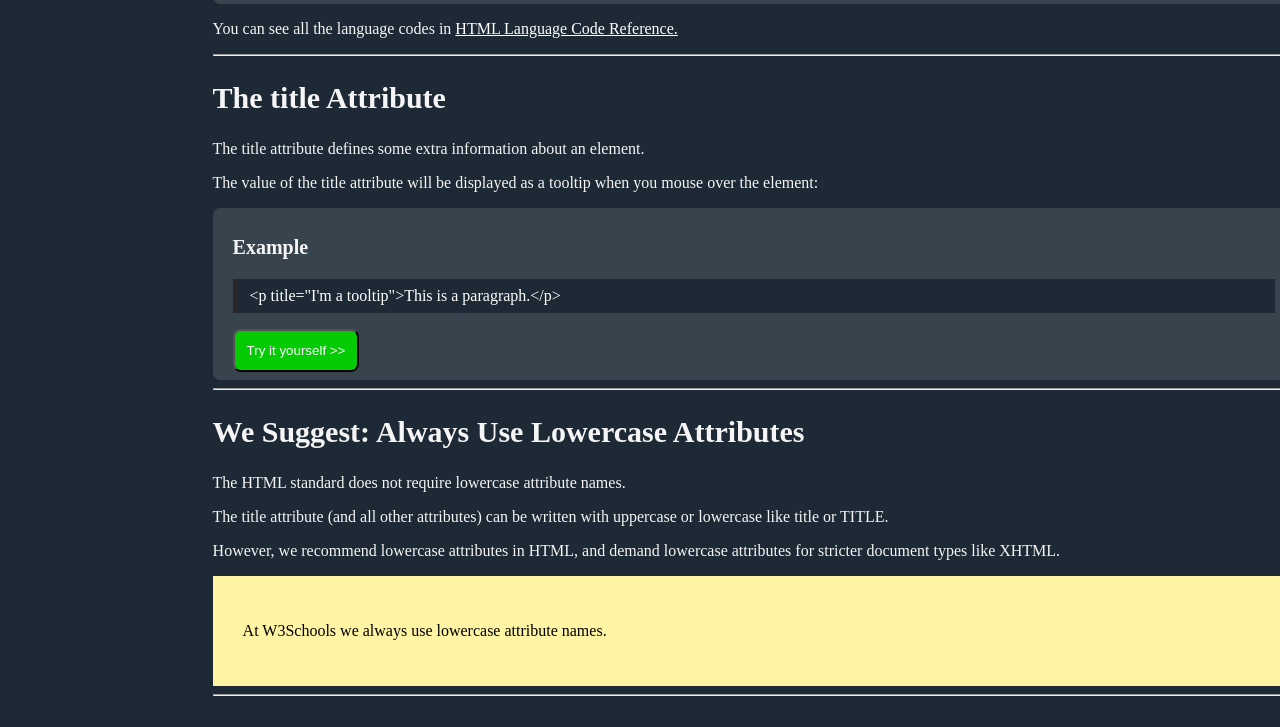
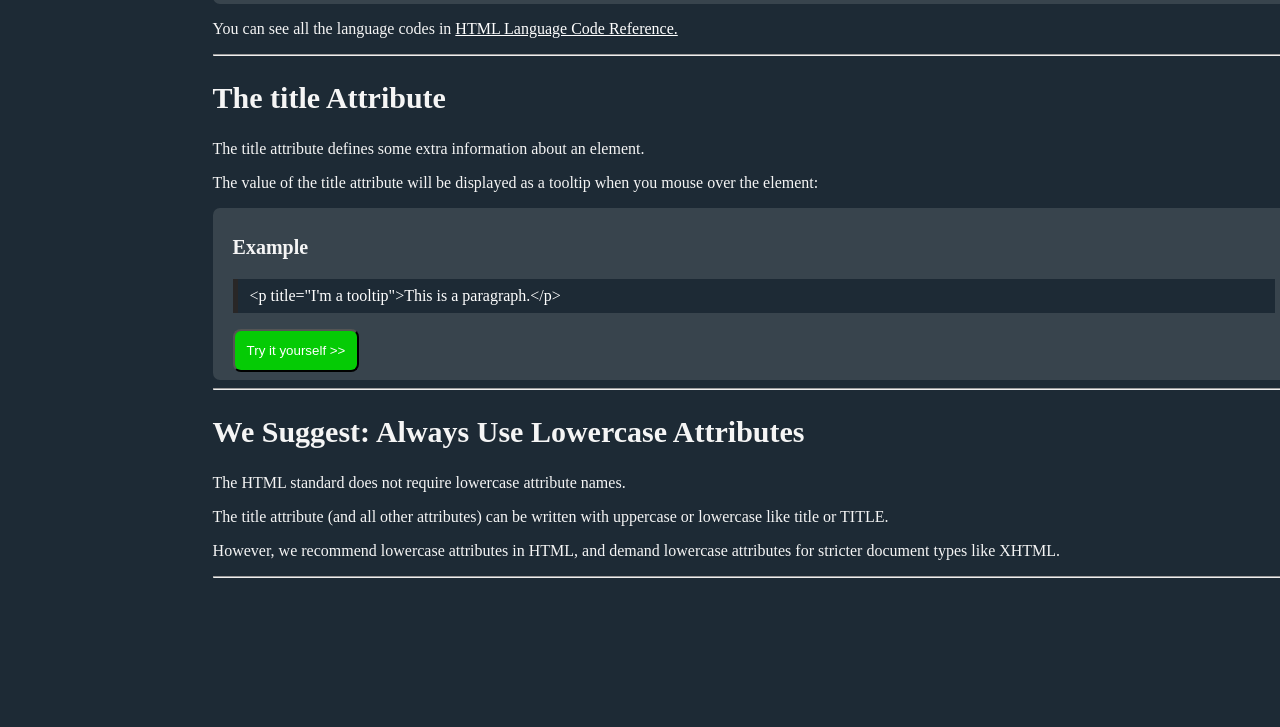
Before and after one commit to Aashiq-Edadavalapati/HTML, a plain HTML site: page HTML Tutorial/attributes.html in a window 1280 px wide. Shown: the part 3104-3831 px from the top of the page. After the commit the page ends 3713 px from the top, so only its background shows below. Drawn offline with Linux system fonts and the light colour scheme.

Commit message:
removed note

```diff
--- a/HTML Tutorial/attributes.html
+++ b/HTML Tutorial/attributes.html
@@ -156,9 +156,6 @@
             <p>The title attribute (and all other attributes) can be written with uppercase or lowercase like title or TITLE.</p>
 
             <p>However, we recommend lowercase attributes in HTML, and demand lowercase attributes for stricter document types like XHTML.</p>
-            <div class="note">
-                <p>At W3Schools we always use lowercase attribute names.</p>
-            </div>
             <hr>
         </div>
     </div>
```
